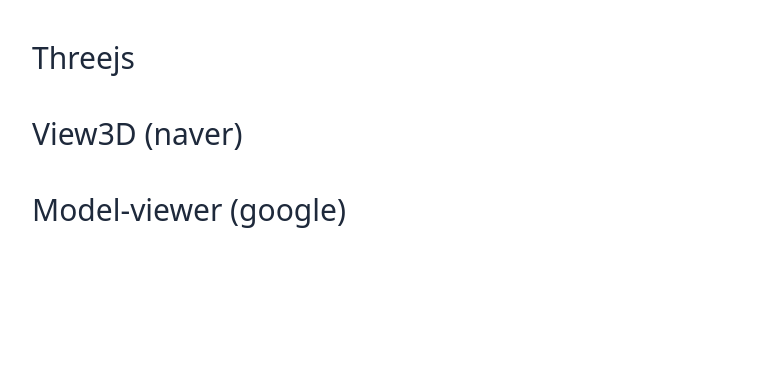
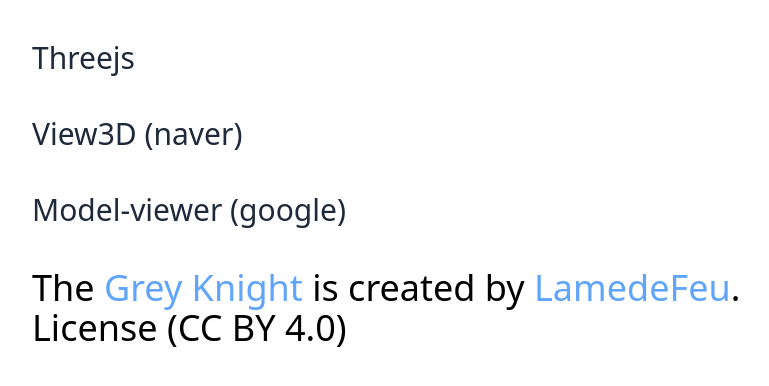
Before and after one commit to ParallelSpaceInc/poly-experiments, a Next.js app: page / in a window 1280 px wide. Shown: the top 386 px of the page, without its empty margins (8-777 px from the left). Built offline with nearby package versions, Linux system fonts and the light colour scheme.

Commit message:
license add

```diff
--- a/pages/index.tsx
+++ b/pages/index.tsx
@@ -4,6 +4,7 @@
 function Home() {
   const [clicked, click] = useState(false);
   return (
+    <div>
       <div className="m-10 space-y-10 flex flex-col">
         <Link href={"/compare/threejs"}>
           <a>
@@ -21,6 +22,24 @@
           </a>
         </Link>
       </div>
+      <div className="m-10">
+        <p className="text-4xl">
+          The{" "}
+          <a
+            className="text-blue-400"
+            href="https://sketchfab.com/3d-models/grey-knight-0885c00ffa75478e9c6abe6b0370d285"
+          >
+            Grey Knight
+          </a>{" "}
+          is created by{" "}
+          <a href="https://sketchfab.com/lamedefeu" className="text-blue-400">
+            LamedeFeu
+          </a>
+          .
+        </p>
+        <p className="text-4xl">License (CC BY 4.0)</p>
+      </div>
+    </div>
   );
 }
 
```
Lines whose indentation alone changed are shown as unchanged.
